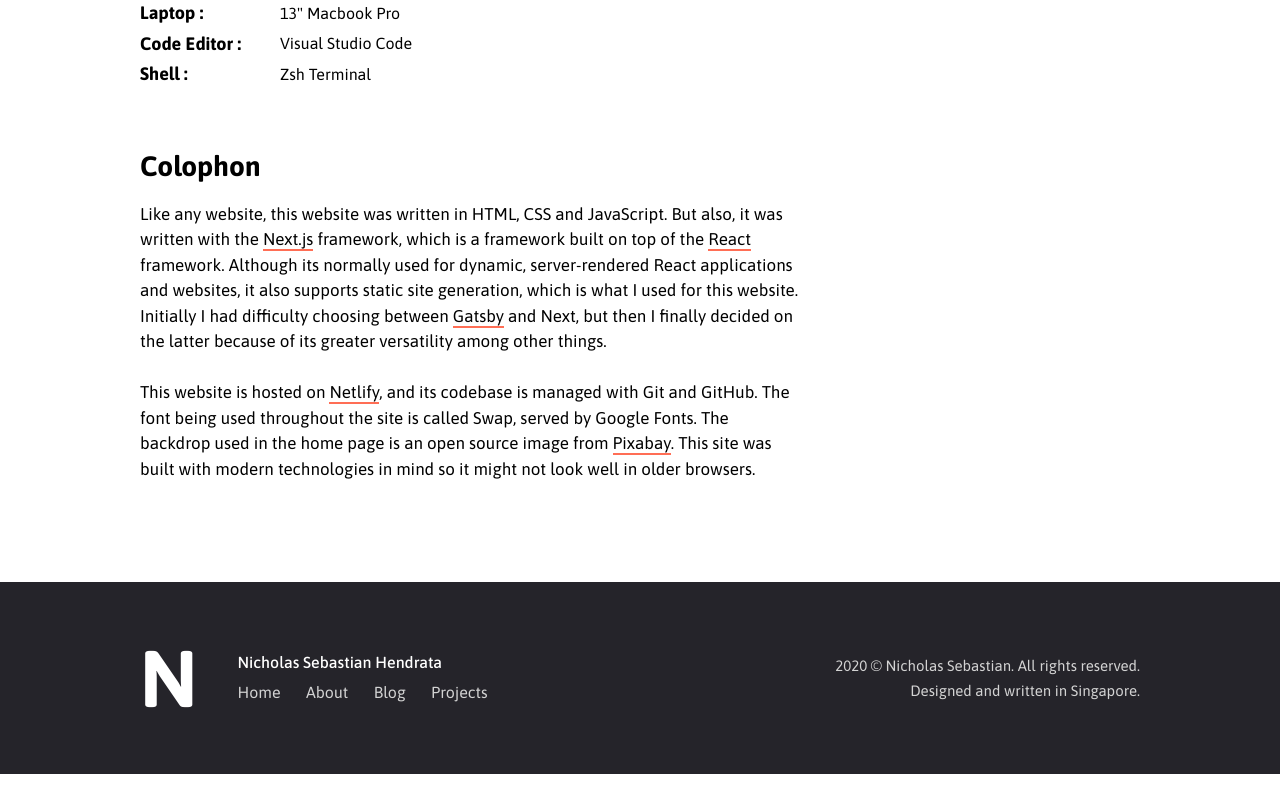
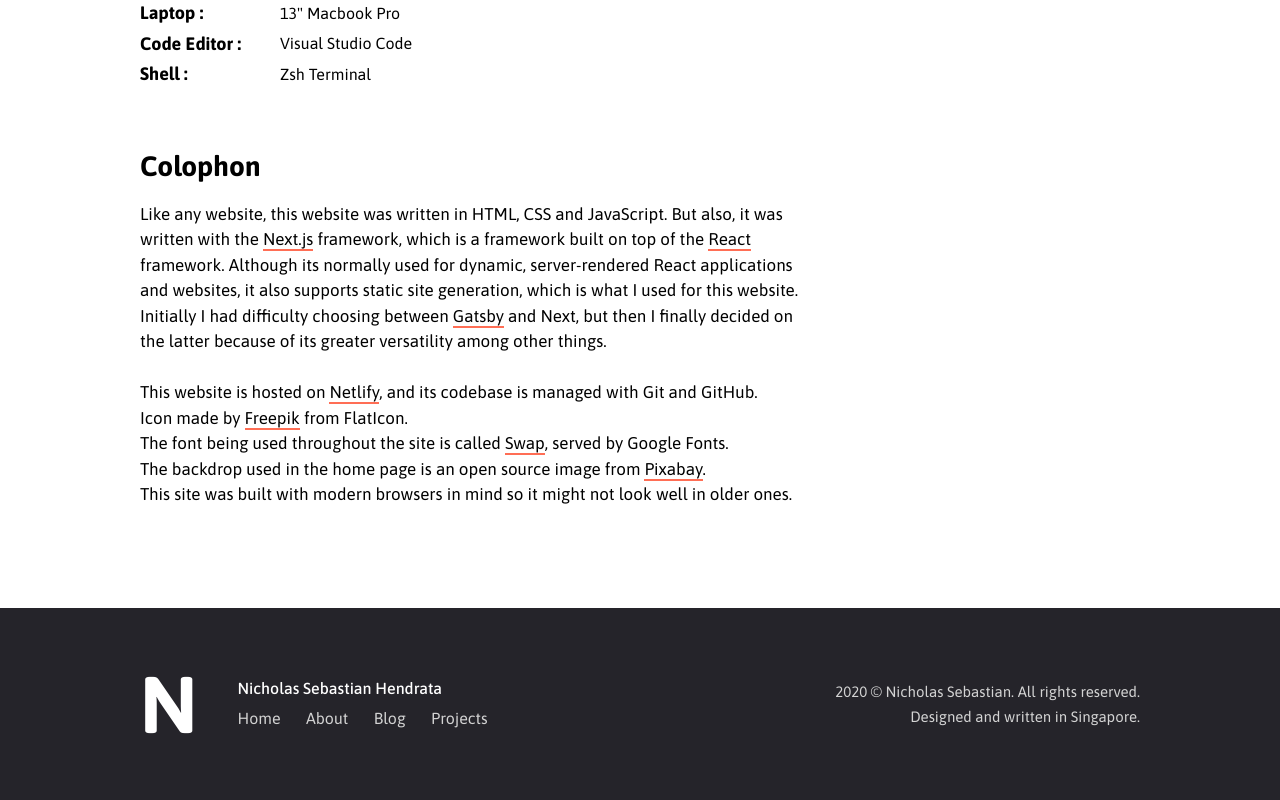
Before and after one commit to NicholasSebastian/Blog-Website, a Next.js app: page /about in a window 1280 px wide. Shown: the part 940-1740 px from the top of the page. Before the commit the page ends 1714 px from the top, so only its background shows below. Built offline with nearby package versions, Linux system fonts and the light colour scheme.

Commit message:
Added keys to to function generated components

```diff
--- a/pages/about.js
+++ b/pages/about.js
@@ -81,12 +81,17 @@
             <br />
             This website is hosted on{" "}
             <a href="https://www.netlify.com/">Netlify</a>, and its codebase is
-            managed with Git and GitHub. The font being used throughout the site
-            is called Swap, served by Google Fonts. The backdrop used in the
-            home page is an open source image from{" "}
-            <a href="https://pixabay.com/">Pixabay</a>. This site was built with
-            modern technologies in mind so it might not look well in older
-            browsers.
+            managed with Git and GitHub. <br />
+            Icon made by{" "}
+            <a href="https://www.flaticon.com/authors/freepik">Freepik</a> from
+            FlatIcon. <br />
+            The font being used throughout the site is called{" "}
+            <a href="https://fonts.google.com/specimen/swap">Swap</a>, served by
+            Google Fonts. <br />
+            The backdrop used in the home page is an open source image from{" "}
+            <a href="https://pixabay.com/">Pixabay</a>. <br />
+            This site was built with modern browsers in mind so it might not
+            look well in older ones.
           </p>
         </div>
         <div className={Styles.right}>
--- a/pages/index.js
+++ b/pages/index.js
@@ -37,7 +37,7 @@
         <div className={Styles.left}>
           <h1>Latest Blog Posts</h1>
           {data.map((datum) => {
-            return <Entry datum={datum} />;
+            return <Entry key={datum} datum={datum} />;
           })}
           <Link href="/blog">
             <button>View More Posts</button>
--- a/styles/pages/blog.module.css
+++ b/styles/pages/blog.module.css
@@ -10,7 +10,8 @@
 .container {
   margin: 0 auto;
   width: 1000px;
-  padding: 60px 0;
+  padding-top: 60px;
+  padding-bottom: 70px;
   display: flex;
   justify-content: space-between;
 }
--- a/styles/pages/index.module.css
+++ b/styles/pages/index.module.css
@@ -53,7 +53,7 @@
   margin: 0 auto;
   width: 1000px;
   padding-top: 60px;
-  padding-bottom: 80px;
+  padding-bottom: 100px;
   display: flex;
   justify-content: space-between;
 }
--- a/styles/pages/projects.module.css
+++ b/styles/pages/projects.module.css
@@ -10,7 +10,8 @@
 .container {
   margin: 0 auto;
   width: 1000px;
-  padding: 10px 0 100px 0;
+  padding-top: 10px;
+  padding-bottom: 100px;
 }
 
 .container > h1 {
```
Also changed, not shown: posts/my-first-post.md (+1 -1 lines), public/vercel.svg (deleted), 1 other file (tests, documents, lock files or other folders).
